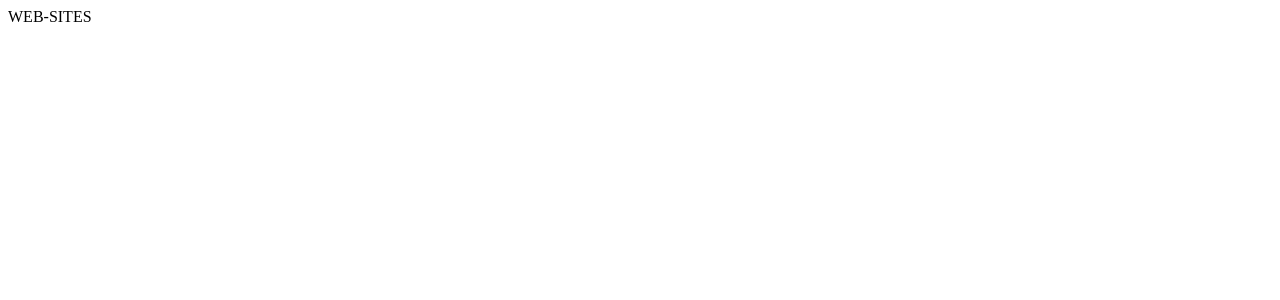
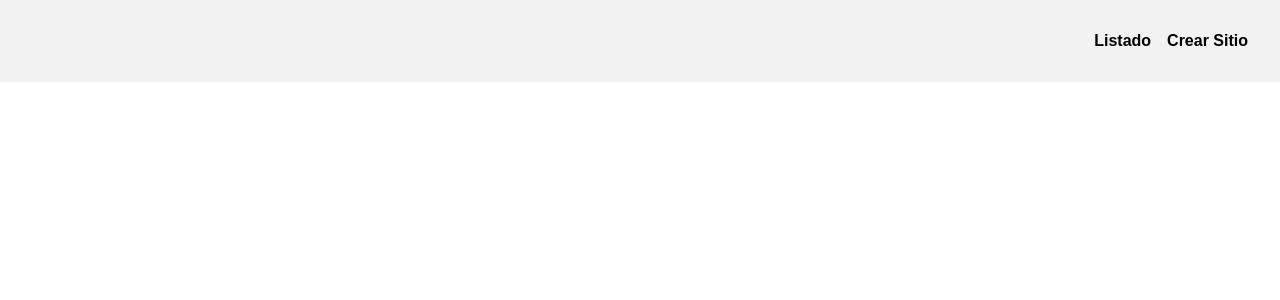
Before and after one commit to XjisuX/web-sites, a React (Vite) app: page / in a window 1280 px wide. Shown: the top 300 px of the page. Built offline with nearby package versions, Linux system fonts and the light colour scheme.

Commit message:
FEAT: Creando el navbar

```diff
--- a/src/App.css
+++ b/src/App.css
@@ -0,0 +1,39 @@
+* {
+  margin: 0;
+  padding: 0;
+  box-sizing: border-box;
+  font-family: sans-serif;
+}
+
+:root {
+  --clr-app: #f2f2f2;
+  --clr-link: rgb(201, 99, 15);
+}
+/* Navbar */
+
+
+.navbar {
+  padding: 2rem;
+  background-color: var(--clr-app);
+}
+
+.navbar .menu{
+  display: flex;
+  justify-content: flex-end;
+}
+
+.menu {
+  list-style-type: none;
+  gap: 1rem;
+}
+
+.menu-link {
+  text-decoration: none;
+  color: black;
+  font-size: 1rem;
+  font-weight: bold;
+}
+
+.menu-link:hover {
+  color: var(--clr-link);
+}
--- a/src/App.jsx
+++ b/src/App.jsx
@@ -1,12 +1,11 @@
 import './App.css'
+import Navbar from './components/Navbar'
 
 const App = () => {
   return (
-    <>
       <div>
-        WEB-SITES
+        <Navbar />
       </div>
-    </>
   )
 }
 
--- /dev/null
+++ b/src/components/Navbar.jsx
@@ -0,0 +1,24 @@
+import { Link } from 'react-router-dom';
+
+const Navbar = () => {
+  return (
+    <header>
+      <nav className='navbar'>
+        <ul className='menu'>
+          <li>
+            <Link className='menu-link' to='/'>
+              Listado
+            </Link>
+          </li>
+          <li>
+            <Link className='menu-link' to='/new-site'>
+              Crear Sitio
+            </Link>
+          </li>
+        </ul>
+      </nav>
+    </header>
+  );
+};
+
+export default Navbar
```
